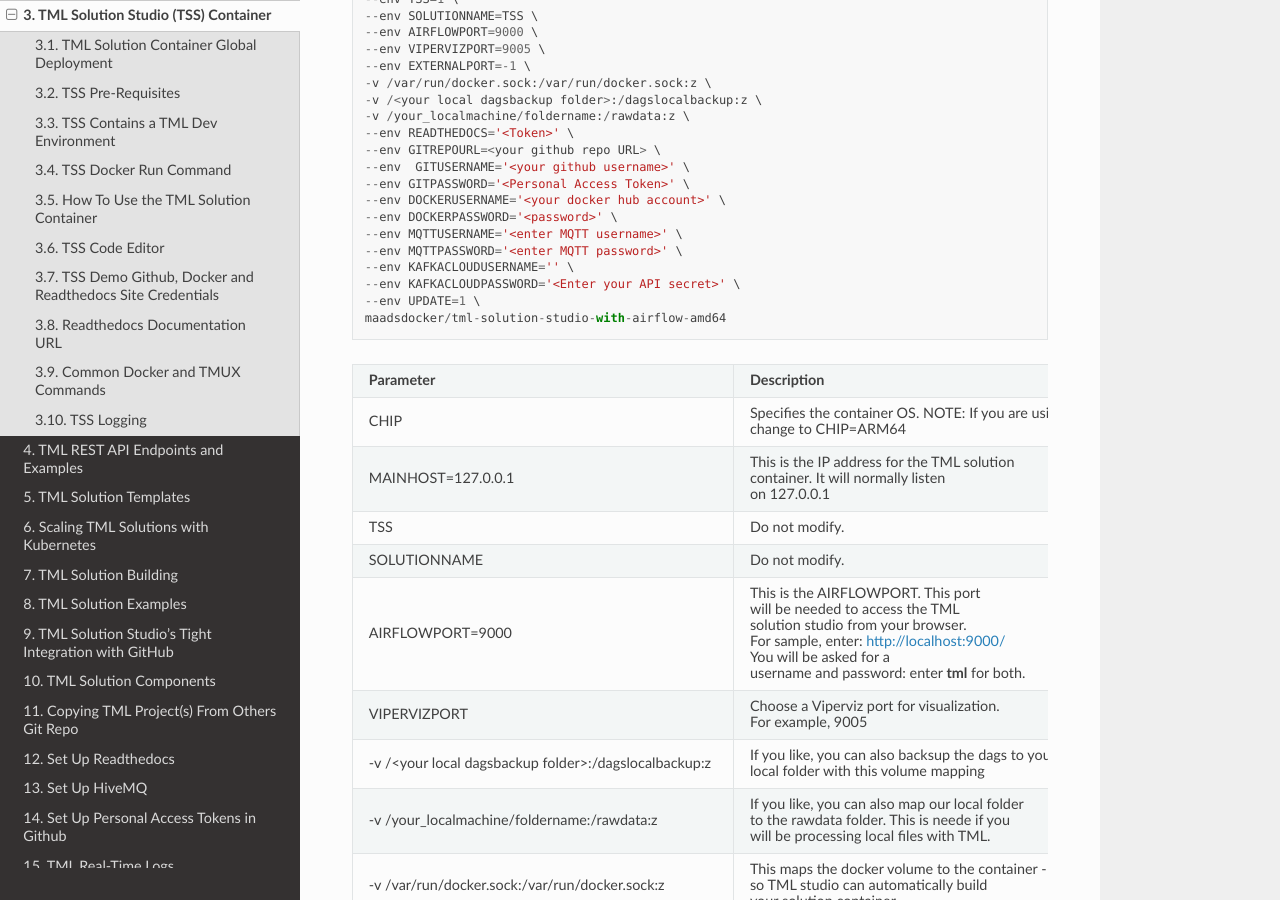
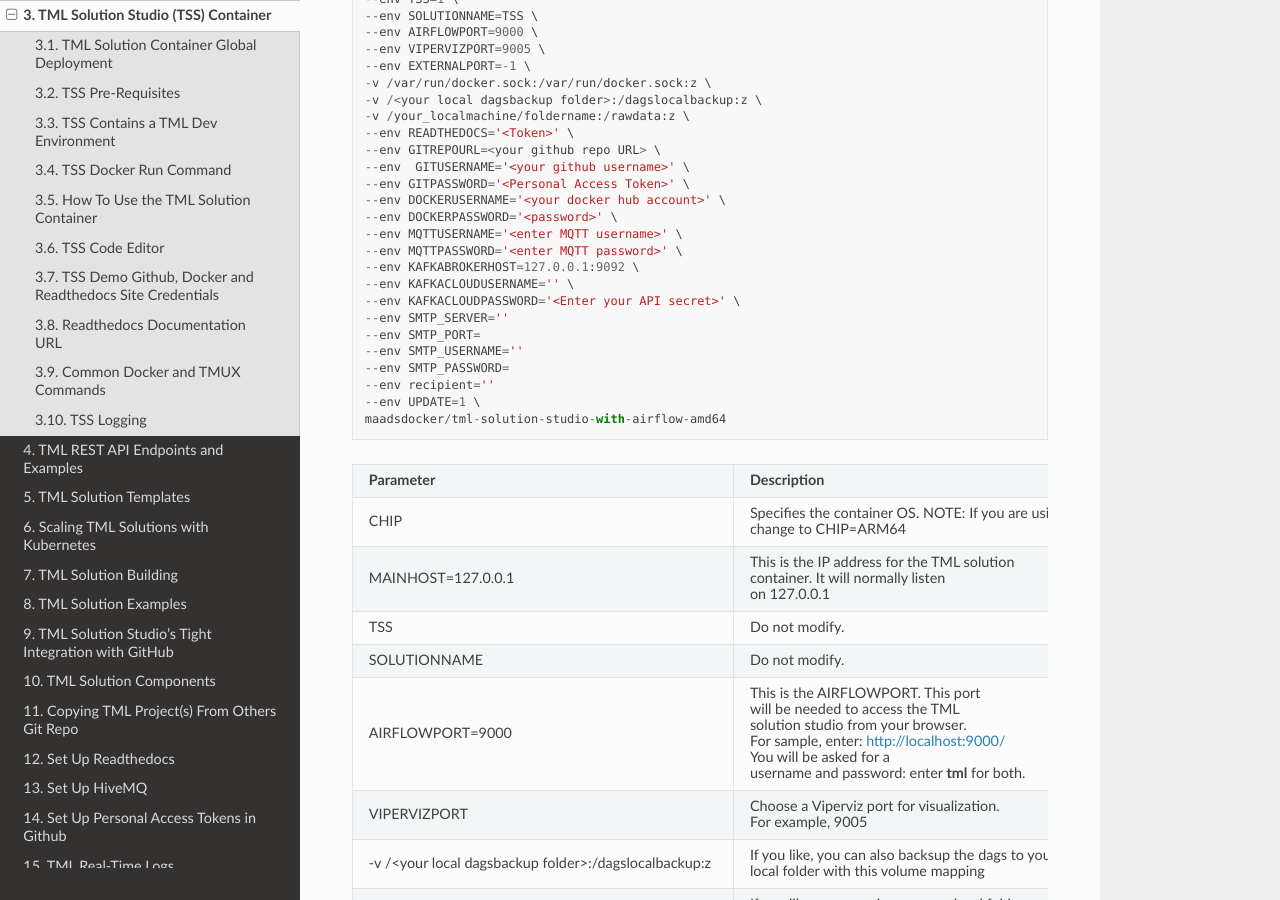
Before and after one commit to smaurice101/readthedocs, a Sphinx documentation site: the page built from docs/source/docker.rst, in a window 1280 px wide and 900 px high, scrolled down 3593 px. Built offline with Sphinx 7.4.7 and the Read the Docs theme 3.1.0, drawn with Linux system fonts in a browser that asks for light colours.

Commit message:
Update docker.rst

```diff
--- a/docs/source/docker.rst
+++ b/docs/source/docker.rst
@@ -127,8 +127,14 @@
    --env DOCKERPASSWORD='<password>' \
    --env MQTTUSERNAME='<enter MQTT username>' \
    --env MQTTPASSWORD='<enter MQTT password>' \
+   --env KAFKABROKERHOST=127.0.0.1:9092 \
    --env KAFKACLOUDUSERNAME='' \
    --env KAFKACLOUDPASSWORD='<Enter your API secret>' \
+   --env SMTP_SERVER=''
+   --env SMTP_PORT=
+   --env SMTP_USERNAME=''
+   --env SMTP_PASSWORD=
+   --env recipient=''
    --env UPDATE=1 \
    maadsdocker/tml-solution-studio-with-airflow-amd64
 
```
